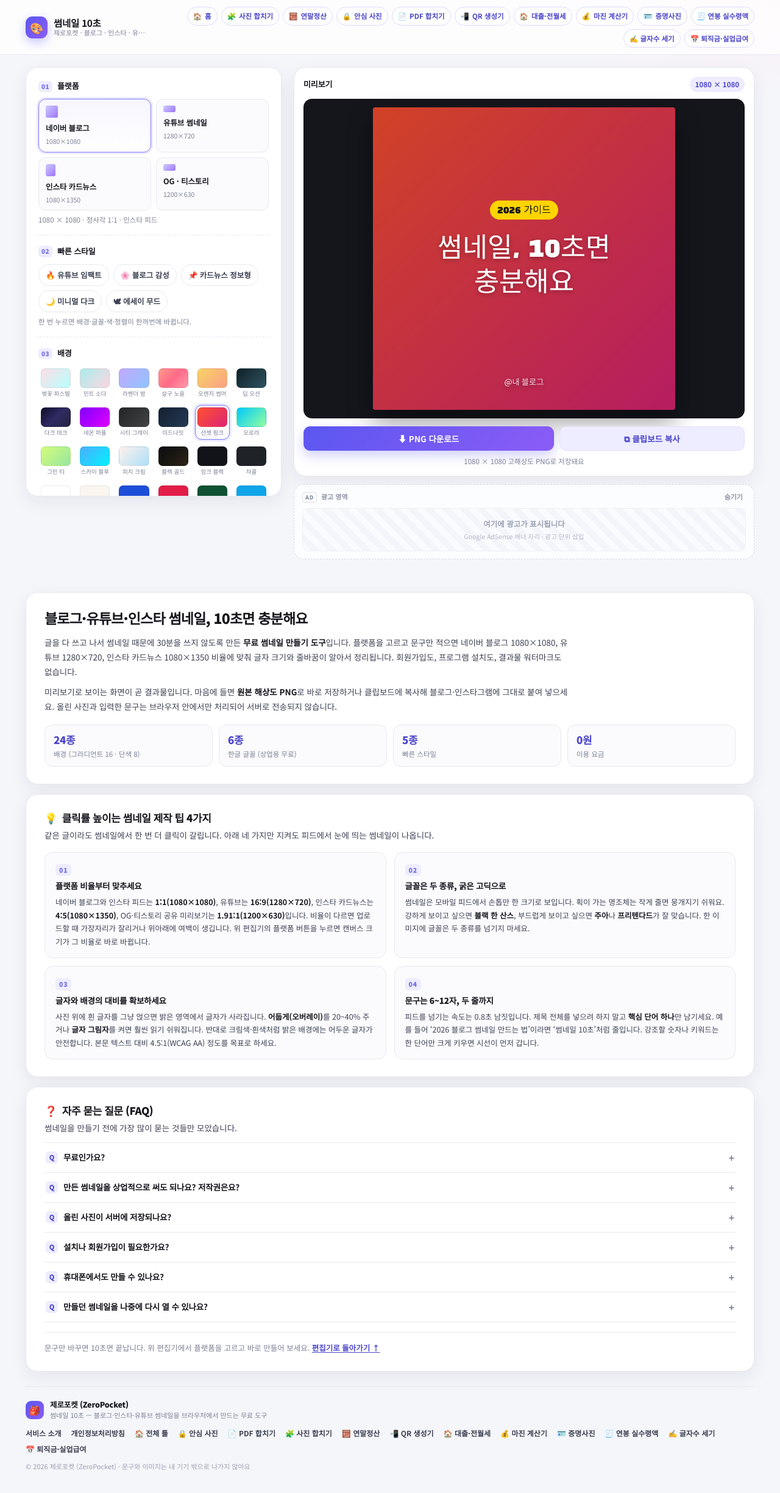
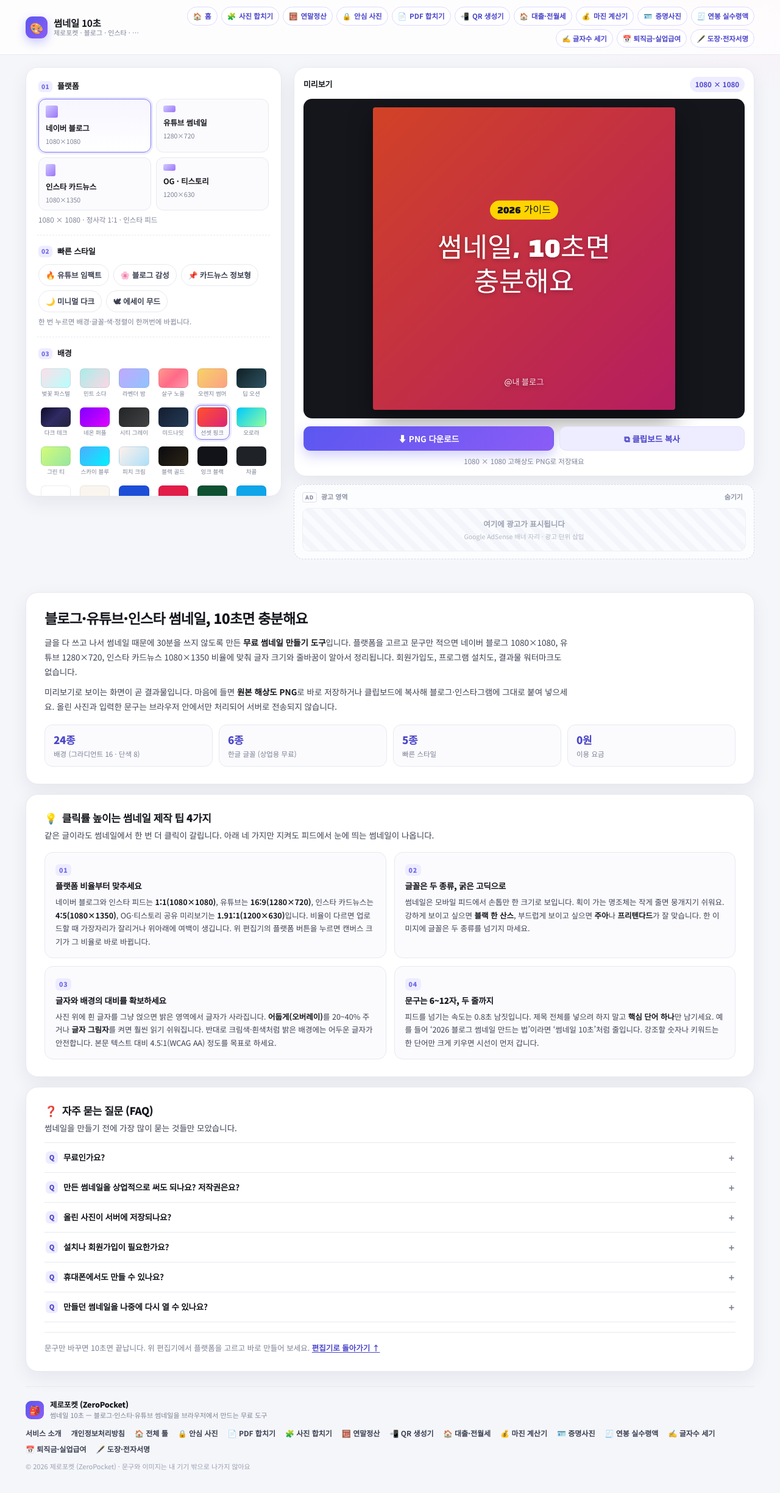
Before and after one commit to mydaesu-lab/thumb-maker, a plain HTML site: page index.html in a window 1280 px wide. Shown: the whole page at 61% size. Drawn offline with Linux system fonts and the light colour scheme; a web font is replaced by a local one.

Commit message:
형제 링크: 투명 도장·전자서명 만들기(/stamp-sign/) 추가

```diff
--- a/index.html
+++ b/index.html
@@ -431,6 +431,7 @@
       <a class="sibling-link" href="https://mydaesu-lab.github.io/salary-calc/">🧾 연봉 실수령액</a>
       <a class="sibling-link" href="https://mydaesu-lab.github.io/text-counter/">✍️ 글자수 세기</a>
       <a class="sibling-link" href="https://mydaesu-lab.github.io/retire-calc/">📅 퇴직금·실업급여</a>
+      <a class="sibling-link" href="https://mydaesu-lab.github.io/stamp-sign/">🖋️ 도장·전자서명</a>
       <span class="free-pill">무료 · 설치 없음</span>
     </div>
   </div>
@@ -713,6 +714,7 @@
       <a class="foot-link" href="https://mydaesu-lab.github.io/salary-calc/">🧾 연봉 실수령액</a>
       <a class="foot-link" href="https://mydaesu-lab.github.io/text-counter/">✍️ 글자수 세기</a>
       <a class="foot-link" href="https://mydaesu-lab.github.io/retire-calc/">📅 퇴직금·실업급여</a>
+      <a class="foot-link" href="https://mydaesu-lab.github.io/stamp-sign/">🖋️ 도장·전자서명</a>
     </nav>
     <p class="foot-copy">© 2026 제로포켓 (ZeroPocket) · 문구와 이미지는 내 기기 밖으로 나가지 않아요</p>
   </div>
```
